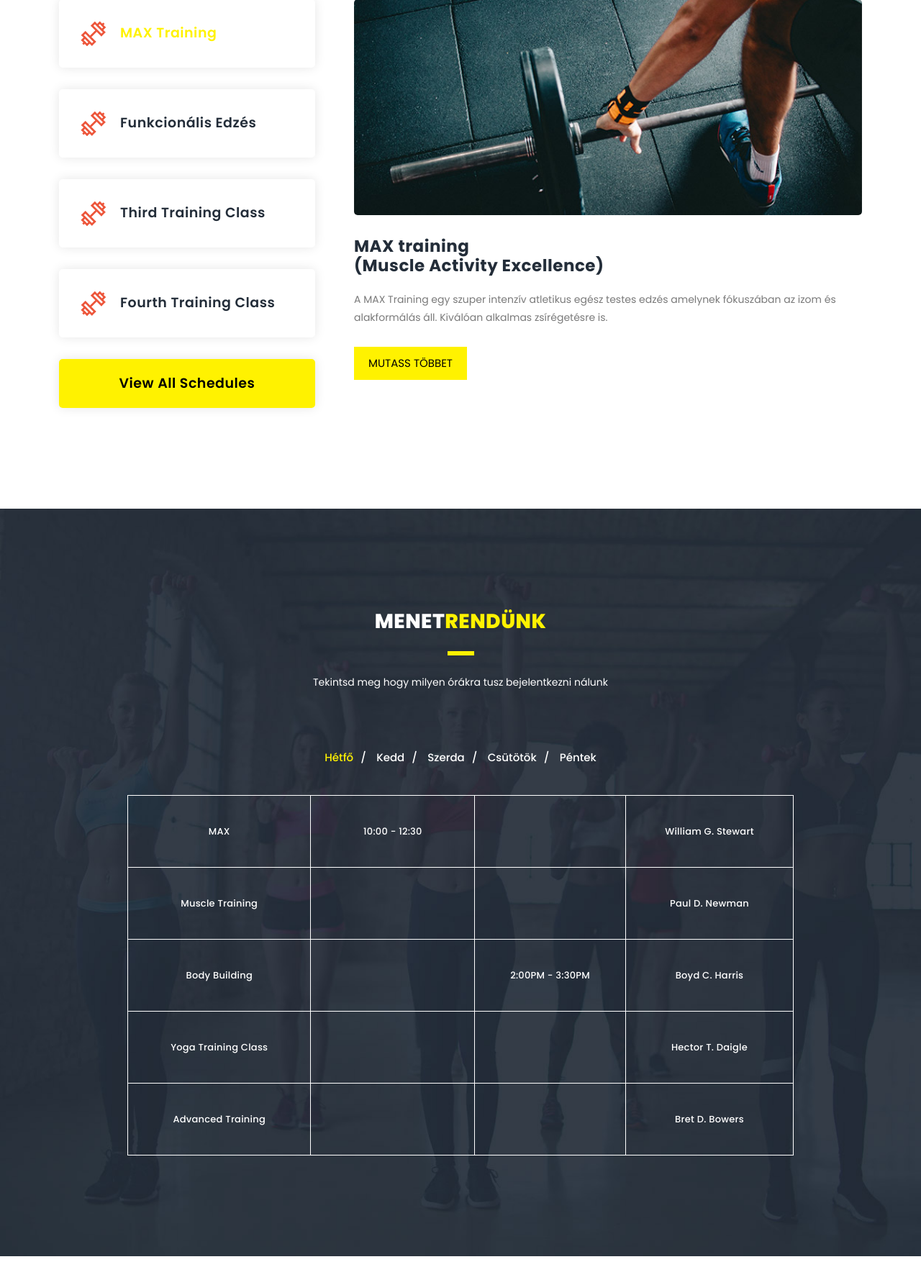
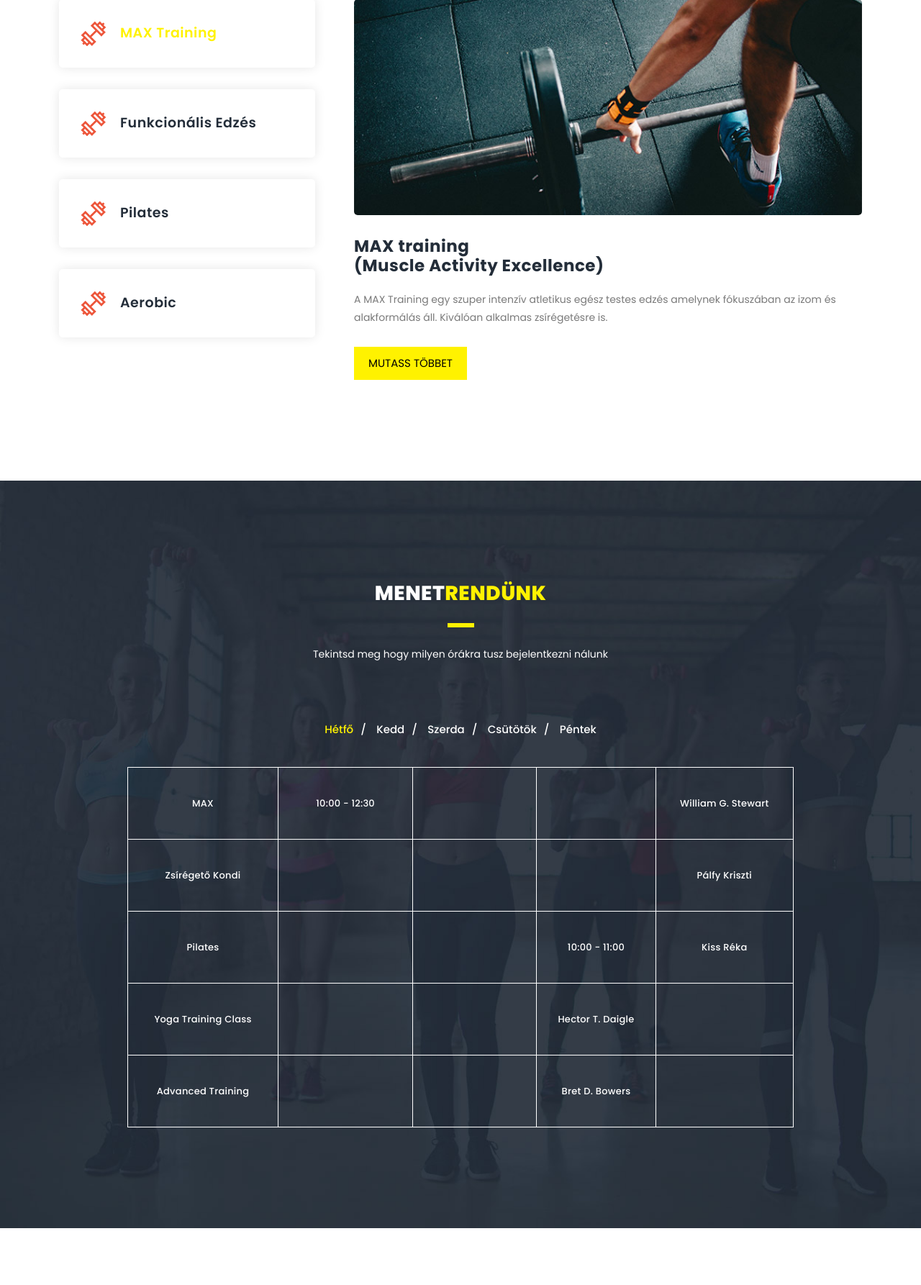
Before and after one commit to Davesko/EDZOTEREM_1, a PHP site: page / in a window 1280 px wide. Shown: the part 2227-4013 px from the top of the page at 72% size. Run offline with PHP 8.4, Linux system fonts and the light colour scheme; some libraries are stand-ins or nearby versions.

Commit message:
2022.04.12 javitás 1.0

```diff
--- a/index.php
+++ b/index.php
@@ -148,9 +148,9 @@
                 <ul>
                   <li><a href='#tabs-1'><img src="assets/images/tabs-first-icon.png" alt="">MAX training</a></li>
                   <li><a href='#tabs-2'><img src="assets/images/tabs-first-icon.png" alt="">Funkcionális edzés</a></a></li>
-                  <li><a href='#tabs-3'><img src="assets/images/tabs-first-icon.png" alt="">Third Training Class</a></a></li>
-                  <li><a href='#tabs-4'><img src="assets/images/tabs-first-icon.png" alt="">Fourth Training Class</a></a></li>
-                  <div class="main-rounded-button"><a href="#">View All Schedules</a></div>
+                  <li><a href='#tabs-3'><img src="assets/images/tabs-first-icon.png" alt="">Pilates</a></a></li>
+                  <li><a href='#tabs-4'><img src="assets/images/tabs-first-icon.png" alt="">Aerobic</a></a></li>
+
                 </ul>
               </div>
               <div class="col-lg-8">
@@ -224,20 +224,23 @@
                                 <tr>
                                     <td class="day-time">MAX</td>
                                     <td class="monday ts-item show" data-tsmeta="monday">10:00 - 12:30</td>
-                                    <td class="tuesday ts-item" data-tsmeta="tuesday">2:00 - 3:30</td>
+                                    <td class="wednesday ts-item" data-tsmeta="wednesday">2:00 - 3:30</td>
+                                    <td class="wednesday ts-item" data-tsmeta="wednesday">2:00 - 3:30</td>
                                     <td>William G. Stewart</td>
                                 </tr>
                                 <tr>
-                                    <td class="day-time">Muscle Training</td>
-                                    <td class="friday ts-item" data-tsmeta="friday">10:00AM - 11:30AM</td>
-                                    <td class="thursday friday ts-item" data-tsmeta="thursday" data-tsmeta="friday">2:00PM - 3:30PM</td>
-                                    <td>Paul D. Newman</td>
+                                    <td class="day-time">Zsírégető kondi</td>
+                                    <td class="monday ts-item" data-tsmeta="monday">8:15 - 10:00</td>
+                                    <td class="wednesday ts-item" data-tsmeta="wednesday">8:15 - 10:00</td>
+                                    <td class="friday ts-item" data-tsmeta="friday">8:15 - 10:00</td>
+                                    <td>Pálfy Kriszti</td>
                                 </tr>
                                 <tr>
-                                    <td class="day-time">Body Building</td>
-                                    <td class="tuesday ts-item" data-tsmeta="tuesday">10:00AM - 11:30AM</td>
-                                    <td class="monday ts-item show" data-tsmeta="monday">2:00PM - 3:30PM</td>
-                                    <td>Boyd C. Harris</td>
+                                    <td class="day-time">Pilates</td>
+                                    <td class="tuesday ts-item" data-tsmeta="tuesday">10:00 - 11:00</td>
+                                    <td class="wednesday ts-item" data-tsmeta="wednesday">8:15 - 10:00</td>
+                                    <td class="thursday ts-item show" data-tsmeta="thursday">10:00 - 11:00</td>
+                                    <td>Kiss Réka</td>
                                 </tr>
                                 <tr>
                                     <td class="day-time">Yoga Training Class</td>
@@ -345,7 +348,7 @@
 
 
 
-    <!-- ***** Contact Us Area Starts ***** -->
+    <!-- ***** Contact ***** -->
     <section class="section" id="contact-us">
         <div class="container-fluid">
             <div class="row">
@@ -360,7 +363,7 @@
                           <div class="row">
                             <div class="col-md-6 col-sm-12">
                               <fieldset>
-                                <input name="name" type="text" id="name" placeholder="Your Name*" required="">
+                                  <input name="name" type="text" id="name" placeholder="Your Name*" required="">
                               </fieldset>
                             </div>
                             <div class="col-md-6 col-sm-12">
--- a/profile.php
+++ b/profile.php
@@ -17,6 +17,7 @@ $stmt->execute();
 $orak = $stmt->fetchAll();
 ?>
 
+<body>
 <div class="video-overlay">
     <div class="form-body">
         <div class="row justify-content-center">
@@ -83,7 +84,10 @@ $orak = $stmt->fetchAll();
                                 <br>
                                 <input class="btn btn-outline-primary" type="submit" name="submit" value="Foglalás">
                          </form>
-
+                    </div>
+                </div>
+            </div>
+        </div>
 
         </div>
 
```
Also changed, not shown: admin.php (+86 -4 lines), 2 other files.
